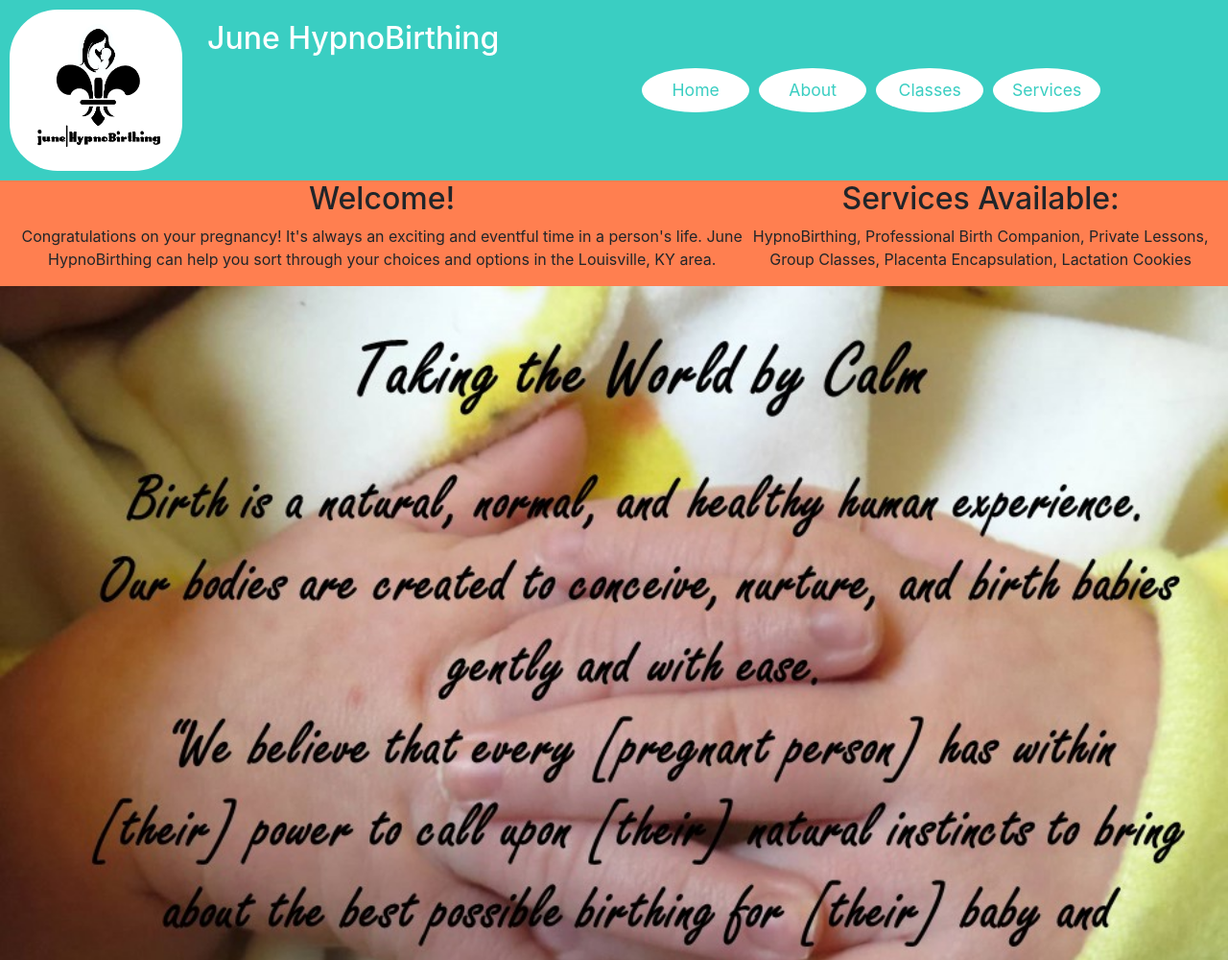
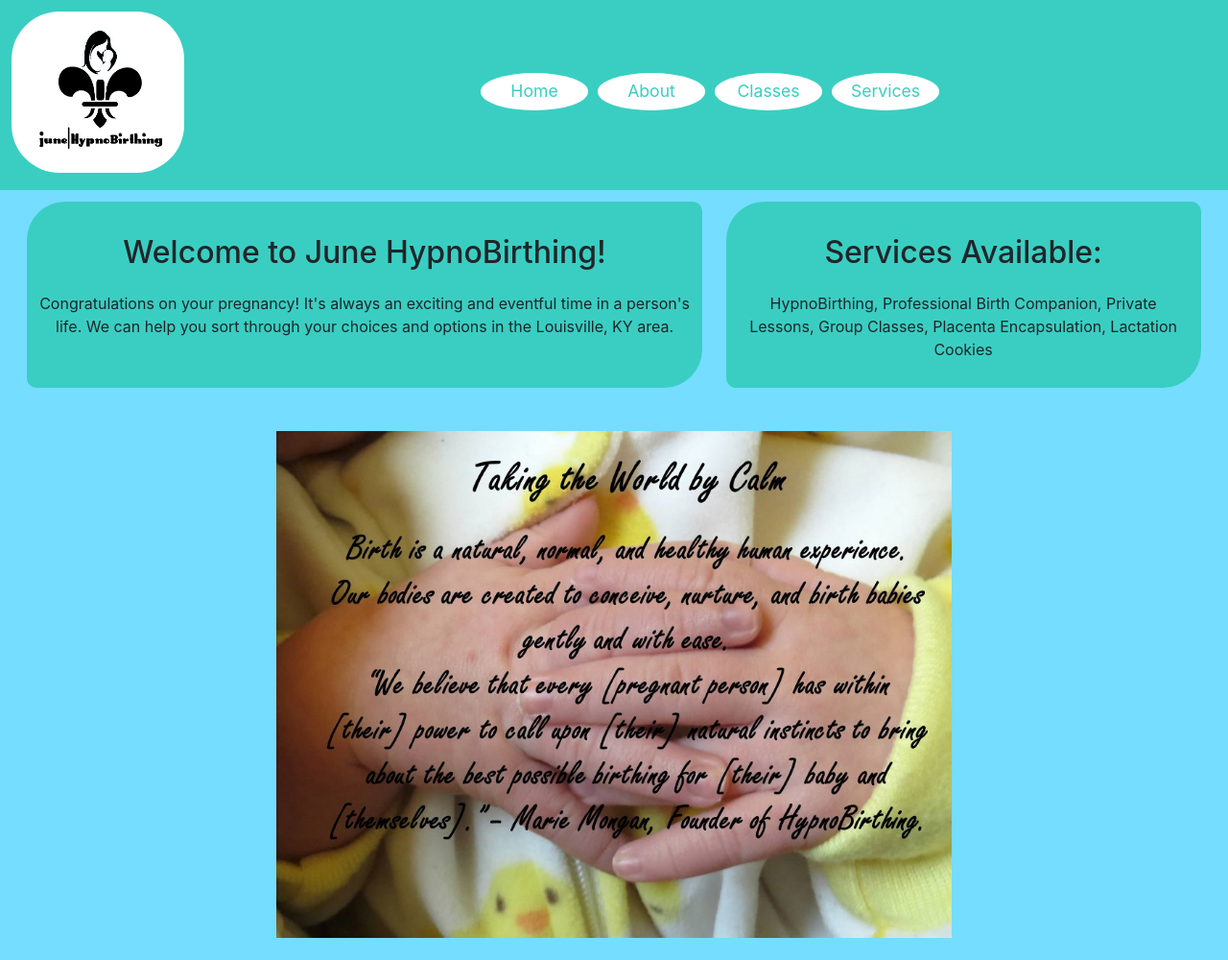
Before and after one commit to AngelaShalenko/projectjune, a plain HTML site: page index.html in a window 1280 px wide. Shown: the top 1000 px of the page at 96% size. Drawn offline with nearby package versions, Linux system fonts and the light colour scheme.

Commit message:
added some additional responsive design and css and changed color scheme

```diff
--- a/css/main.css
+++ b/css/main.css
@@ -3,19 +3,15 @@ Styling
 ==================================== */
 
 body {
-    background: coral;
+    background: #75ddff;
+	margin: 0;
+	padding: 0;
 	}
 
 
-h1 {
-    padding: 0 .5em;
-    color: #fff;
-    font-size: 2em;
-}
-
 .main-header {
 	background: #3acec2;
-	padding: .001em;
+	padding: .1em .1em .5em .1em;
 }
 
 .main-nav {
@@ -26,7 +22,8 @@ h1 {
 .main-nav li {
 	background: #fff;
 	border-radius: 50%;
-	margin: 5px;
+	/*margin: 5px auto 5px auto;*/
+	margin: 5px 5px 5px 40px;
 	width: 7em;
 }
 
@@ -36,7 +33,7 @@ a {
 	text-decoration: none;
     font-size: 1.1em;
 	display: block;
-	padding: 10px 5px;
+	padding: 6px 3px;
 }
 
 
@@ -44,6 +41,18 @@ a {
 	text-align: center;
 	margin: 0 1em;
 }
+
+h1 {
+    padding: 0 .5em;
+    font-size: 1em;
+}
+
+.content {
+	padding: 1%;
+	margin: 1%;
+}
+
+
 
 .affirmation {
 	display: none;
@@ -94,26 +103,38 @@ body {
 
   .main-header,
   .main-nav,
-  .main-content {
+  .main-content  {
     display: flex;
   }
 
-  .main-header, {
-    flex-direction: column;
-    align-items: center;
+
+  .main-nav li {
+	margin: 5px;
+  }
+
+  h1 {
+	font-size: 2em;
+  }
+
+  .content {
+	background-color: #3acec2;
+	border-radius: 40px 10px;
   }
 
   .affirmation {
-	  display: block;
-  }
+	display: block;
+	width: 80%;
+	margin: auto;
+	padding: 2em;
+  }   /*Make the affirmation pic appear when screen is large enough*/
 
 }
 
 
 @media (min-width: 1025px) {
 
-  .main-header {
-    flex-direction: row;
-    justify-content: space-between
-  }
+.affirmation {
+	width: 60%;
+}    /*Keep the pic from getting too large on large screens*/
+
 }
--- a/index.html
+++ b/index.html
@@ -14,12 +14,13 @@
 	<link rel="stylesheet" href="css/main.css">
 </head>
 <body>
+
+
     <header class="main-header">
         <div id= "logo">
             <img src="img/june logo.jpg" alt="June HypnoBirthing" style="width:128px;height:128px;">
         </div>
-        <h1>June HypnoBirthing</h1>
-        <ul class="main-nav">
+        <ul class="main-nav" >
             <li><a href="#home">Home</a></li>
             <li><a href="#about">About</a></li>
             <li><a href="#classes">Classes</a></li>
@@ -33,13 +34,13 @@
 
 
     <div class="main-content">
-        <div id="welcome">
-            <h2>Welcome!</h2>
-            <p>Congratulations on your pregnancy! It's always an exciting and eventful time in a person's life.  June HypnoBirthing can help you sort through your choices and options in the Louisville, KY area.</p>
+        <div class= "content" id="welcome">
+            <h1>Welcome to June HypnoBirthing!</h1>
+            <p>Congratulations on your pregnancy! It's always an exciting and eventful time in a person's life.  We can help you sort through your choices and options in the Louisville, KY area.</p>
         </div>
 
-        <div id="services">
-            <h2>Services Available:</h2>
+        <div class= "content" id="services">
+            <h1>Services Available:</h1>
             <p>HypnoBirthing, Professional Birth Companion, Private Lessons, Group Classes, Placenta Encapsulation, Lactation Cookies</p>
         </div>
     </div>
```
